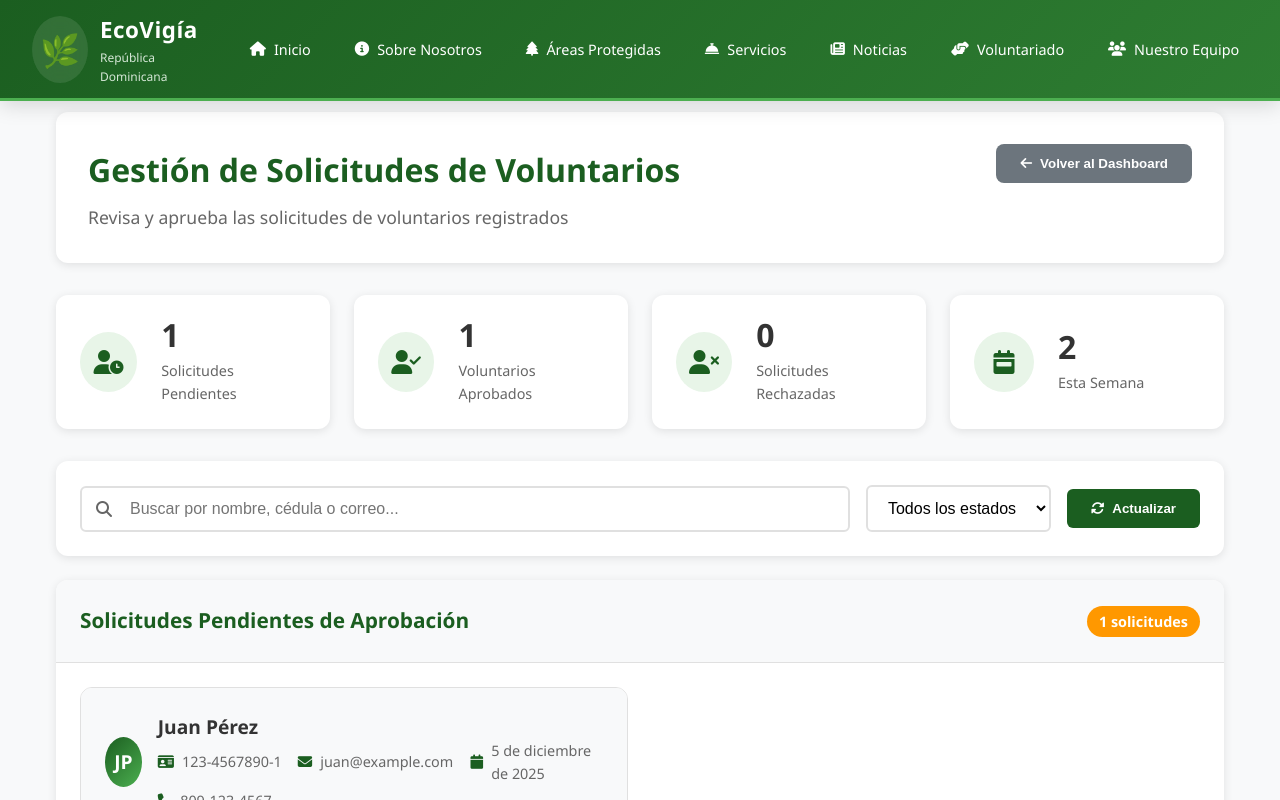
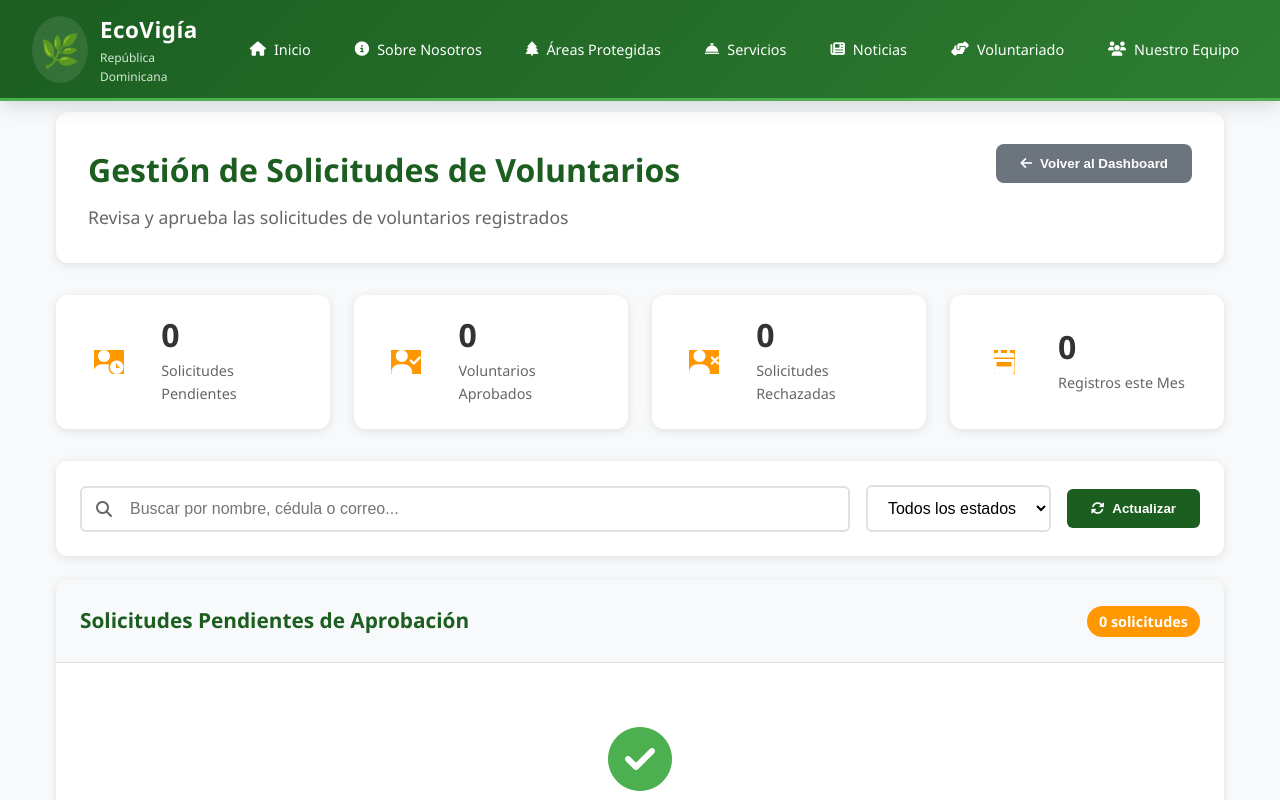
Before and after one commit to jpatryck04/EcoVigia-rd, a Vue app: page /admin/voluntarios in a window 1280 px wide. Shown: the top 800 px of the page. Built offline with nearby package versions, Linux system fonts and the light colour scheme; sample sign-in values are in the browser's storage.

Commit message:
update 11

```diff
--- a/src/views/AdminVolunteers.vue
+++ b/src/views/AdminVolunteers.vue
@@ -13,7 +13,7 @@
         </button>
       </div>
 
-      <!-- Estadísticas -->
+      <!-- Estadísticas en tiempo real -->
       <div class="stats-grid">
         <div class="stat-card">
           <div class="stat-icon">
@@ -50,13 +50,13 @@
             <i class="fas fa-calendar-week"></i>
           </div>
           <div class="stat-content">
-            <div class="stat-number">{{ stats.thisWeek }}</div>
-            <div class="stat-label">Esta Semana</div>
+            <div class="stat-number">{{ stats.thisMonth }}</div>
+            <div class="stat-label">Registros este Mes</div>
           </div>
         </div>
       </div>
 
-      <!-- Filtros -->
+      <!-- Filtros y Búsqueda -->
       <div class="filters-section">
         <div class="filters-row">
           <div class="search-box">
@@ -91,10 +91,11 @@
         <p>Cargando solicitudes...</p>
       </div>
 
-      <!-- Lista de Solicitudes -->
-      <div v-else class="volunteers-list">
-        <!-- Filtro para mostrar solo pendientes por defecto -->
-        <div class="list-header">
+      <!-- Contenido Principal -->
+      <div v-else class="volunteers-content">
+        <!-- Sección de Pendientes (visible por defecto) -->
+        <div class="pending-section">
+          <div class="section-header">
             <h2>Solicitudes Pendientes de Aprobación</h2>
             <span class="badge">{{ pendingVolunteers.length }} solicitudes</span>
           </div>
@@ -208,6 +209,7 @@
                   <i class="fas fa-edit"></i>
                   Notas
                 </button>
+              </div>
             </div>
           </div>
         </div>
@@ -332,7 +334,7 @@
                       </td>
                       <td>{{ formatDate(volunteer.fecha_registro) }}</td>
                       <td>
-                        <button @click="viewVolunteerDetails(volunteer)" title="Ver">
+                        <button @click="viewVolunteerDetails(volunteer)" title="Ver detalles">
                           <i class="fas fa-eye"></i>
                         </button>
                       </td>
@@ -344,7 +346,7 @@
           </div>
         </div>
       </div>
-    </div> <!-- Cierra el div container -->
+    </div>
 
     <!-- Modal de Notas -->
     <NotesModal
@@ -365,7 +367,7 @@
       @confirm="executeAction"
       @cancel="cancelAction"
     />
-  </div> <!-- Cierra el div admin-volunteers -->
+  </div>
 </template>
 
 <script setup lang="ts">
@@ -394,7 +396,7 @@ const confirmationData = ref({
   confirmText: '',
   cancelText: 'Cancelar',
   type: 'info' as 'info' | 'warning' | 'danger',
-  action: '' as 'approve' | 'reject' | 'activate' | 'deactivate' | 'restore',
+  action: '' as 'approve' | 'reject' | 'deactivate' | 'restore',
   volunteerId: ''
 });
 
@@ -407,19 +409,15 @@ const filters = ref({
 // Estadísticas
 const stats = computed(() => {
   const now = new Date();
-  const today = new Date();
-  today.setHours(0, 0, 0, 0);
-  const startOfWeek = new Date(today);
-  startOfWeek.setDate(today.getDate() - today.getDay());
+  const startOfMonth = new Date(now.getFullYear(), now.getMonth(), 1);
 
   return {
     pending: pendingVolunteers.value.length,
     approved: approvedVolunteers.value.length,
     rejected: rejectedVolunteers.value.length,
-    thisWeek: volunteers.value.filter(v => {
-      const fechaRegistro = new Date(v.fecha_registro);
-      return fechaRegistro >= startOfWeek;
-    }).length
+    thisMonth: volunteers.value.filter(v =>
+      new Date(v.fecha_registro) >= startOfMonth
+    ).length
   };
 });
 
@@ -481,40 +479,18 @@ const getStatusText = (status: string) => {
   return statusMap[status] || status;
 };
 
-// Cargar solicitudes
+// Cargar solicitudes desde localStorage
 const loadVolunteers = async () => {
   try {
     loading.value = true;
 
-    // Cargar de localStorage (o API en producción)
+    // Cargar de localStorage (esto se llena automáticamente desde el formulario de voluntariado)
     const storedVolunteers = localStorage.getItem('eco_vigia_volunteer_applications');
     volunteers.value = storedVolunteers ? JSON.parse(storedVolunteers) : [];
 
-    // Si no hay datos, crear algunos de ejemplo
+    // Si no hay datos, mostrar mensaje
     if (volunteers.value.length === 0) {
-      volunteers.value = [
-        {
-          id: '1',
-          nombre: 'Juan Pérez',
-          cedula: '12345678901',
-          email: 'juan@example.com',
-          telefono: '809-123-4567',
-          status: 'pending',
-          fecha_registro: new Date().toISOString(),
-          notas: 'Interesado en actividades de reciclaje'
-        },
-        {
-          id: '2',
-          nombre: 'María Rodríguez',
-          cedula: '98765432109',
-          email: 'maria@example.com',
-          telefono: '809-987-6543',
-          status: 'approved',
-          fecha_registro: new Date(Date.now() - 86400000).toISOString(),
-          fecha_aprobacion: new Date().toISOString()
-        }
-      ];
-      saveToStorage();
+      console.log('No hay solicitudes de voluntarios aún');
     }
 
   } catch (error) {
@@ -534,6 +510,7 @@ const applyFilters = () => {
 
 // Acciones sobre voluntarios
 const viewVolunteerDetails = (volunteer: any) => {
+  // Aquí podrías implementar un modal de detalles más completo
   alert(`Detalles de ${volunteer.nombre}\n\n` +
         `Cédula: ${volunteer.cedula}\n` +
         `Email: ${volunteer.email}\n` +
@@ -552,6 +529,11 @@ const saveNotes = (volunteerId: string, notes: string) => {
     volunteers.value[volunteerIndex].notas = notes;
     saveToStorage();
     selectedVolunteerForNotes.value = null;
+
+    appStore.addNotification({
+      message: 'Notas guardadas exitosamente',
+      type: 'success'
+    });
   }
 };
 
@@ -563,27 +545,23 @@ const showConfirmation = (
   message: string,
   type: typeof confirmationData.value.type = 'warning'
 ) => {
+  const actionTexts: Record<string, string> = {
+    'approve': 'Aprobar',
+    'reject': 'Rechazar',
+    'deactivate': 'Desactivar',
+    'restore': 'Restaurar'
+  };
+
   confirmationData.value = {
     title,
     message,
-    confirmText: getActionText(action),
+    confirmText: actionTexts[action] || 'Confirmar',
     cancelText: 'Cancelar',
     type,
     action,
     volunteerId: volunteer.id
   };
   showConfirmationModal.value = true;
-};
-
-const getActionText = (action: string) => {
-  const texts: Record<string, string> = {
-    'approve': 'Aprobar',
-    'reject': 'Rechazar',
-    'activate': 'Activar',
-    'deactivate': 'Desactivar',
-    'restore': 'Restaurar'
-  };
-  return texts[action] || 'Confirmar';
 };
 
 // Acciones específicas
@@ -772,12 +750,16 @@ onMounted(() => {
   width: 60px;
   height: 60px;
   border-radius: 50%;
-  background: #e8f5e8;
   display: flex;
   align-items: center;
   justify-content: center;
   font-size: 1.5rem;
-  color: #1b5e20;
+  color: white;
+
+  &:nth-child(1) i { background: #ff9800; }
+  &:nth-child(2) i { background: #4caf50; }
+  &:nth-child(3) i { background: #f44336; }
+  &:nth-child(4) i { background: #2196f3; }
 }
 
 .stat-content {
@@ -890,14 +872,14 @@ onMounted(() => {
   }
 }
 
-.volunteers-list {
+.volunteers-content {
   background: white;
   border-radius: 12px;
   overflow: hidden;
   box-shadow: 0 2px 10px rgba(0, 0, 0, 0.1);
 }
 
-.list-header {
+.section-header {
   display: flex;
   justify-content: space-between;
   align-items: center;
--- a/src/views/Volunteer.vue
+++ b/src/views/Volunteer.vue
@@ -158,6 +158,7 @@ import { useRouter } from 'vue-router';
 import { useAuthStore } from '@/stores/auth';
 import { useAppStore } from '@/stores/app';
 import { volunteerValidator } from '@/utils/validators';
+
 
 const router = useRouter();
 const authStore = useAuthStore();
```
Lines whose indentation alone changed are shown as unchanged.
